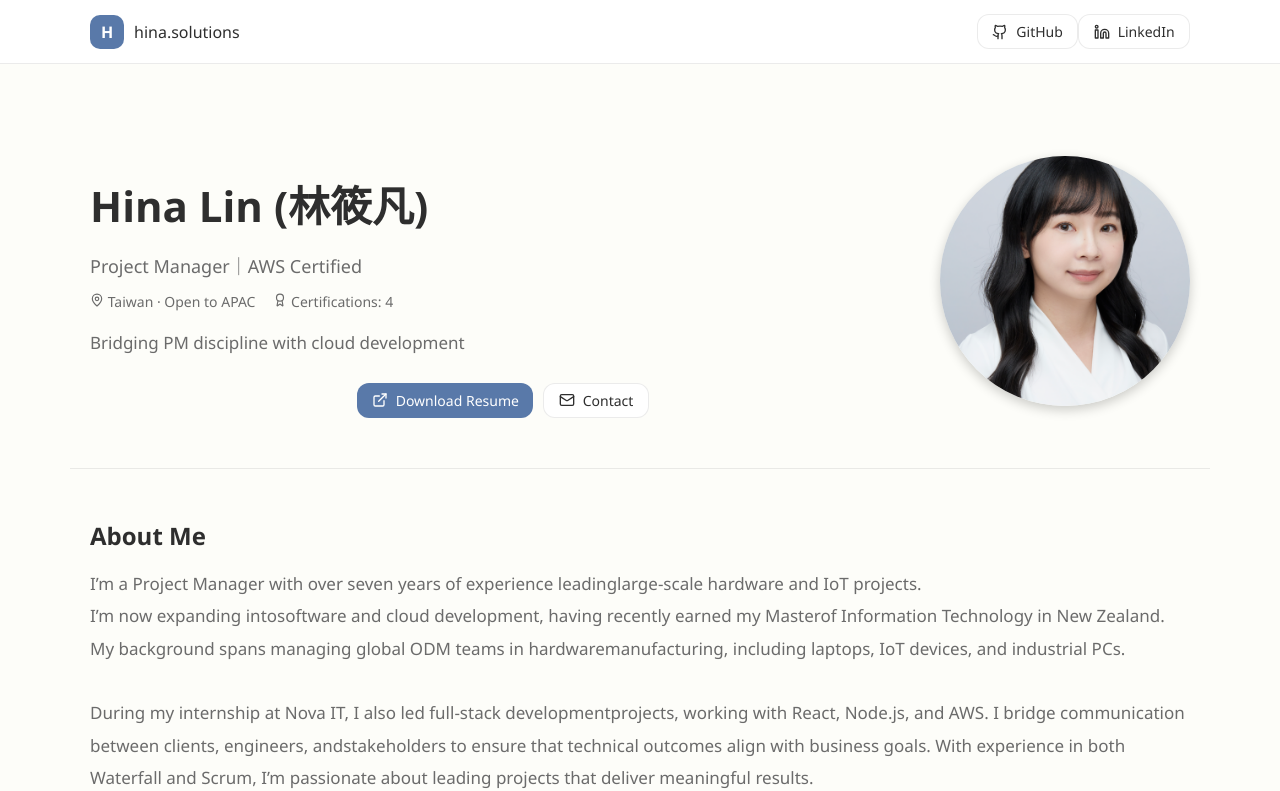
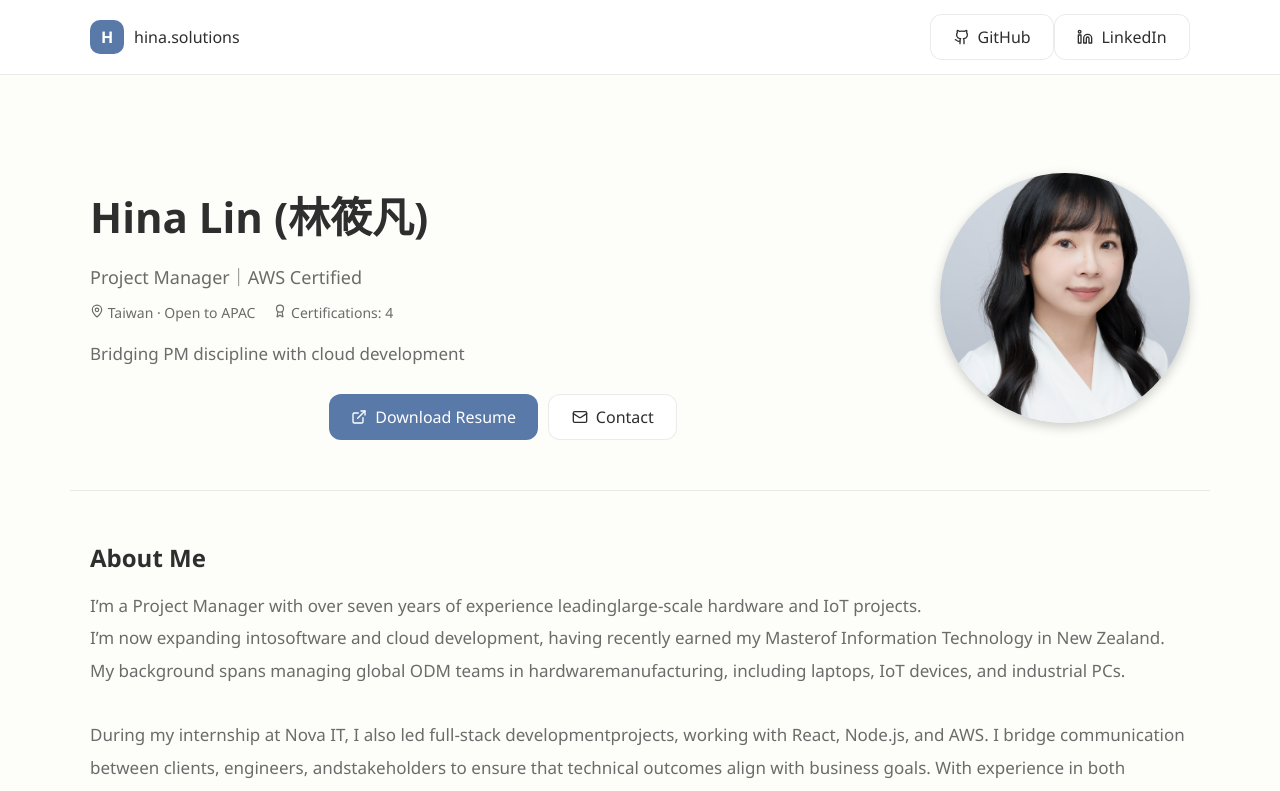
Before and after one commit to hinait/cloud-resume-frontend, a React (Create React App) app: page / in a window 1280 px wide. Shown: the top 791 px of the page. Built offline with nearby package versions, Linux system fonts and the light colour scheme; no server answers.

Commit message:
modify button size

```diff
--- a/src/assets/styles/resume.css
+++ b/src/assets/styles/resume.css
@@ -122,10 +122,10 @@ body {
   display: inline-flex;
   align-items: center;
   gap: .5rem;
-  padding: .45rem .9rem;
+  padding: .7rem 1.4rem;
   border-radius: 12px;
   text-decoration: none;
-  font-size: 14px;
+  font-size: 16px;
   border: 1px solid var(--line);
   transition: all 0.2s ease;
 }
--- a/src/pages/ResumePage.js
+++ b/src/pages/ResumePage.js
@@ -143,7 +143,12 @@ const handleResumeClick = () => {
 };
 
 const confirmResumeDownload = () => {
-  window.open("/cv/HINA_CV.pdf", "_blank");
+   const link = document.createElement('a');
+  link.href = "/cv/HINA_CV.pdf";
+  link.download = "HINA_CV.pdf"; //
+  document.body.appendChild(link);
+  link.click();
+  document.body.removeChild(link);
   setShowResumeModal(false);
 };
 
```
